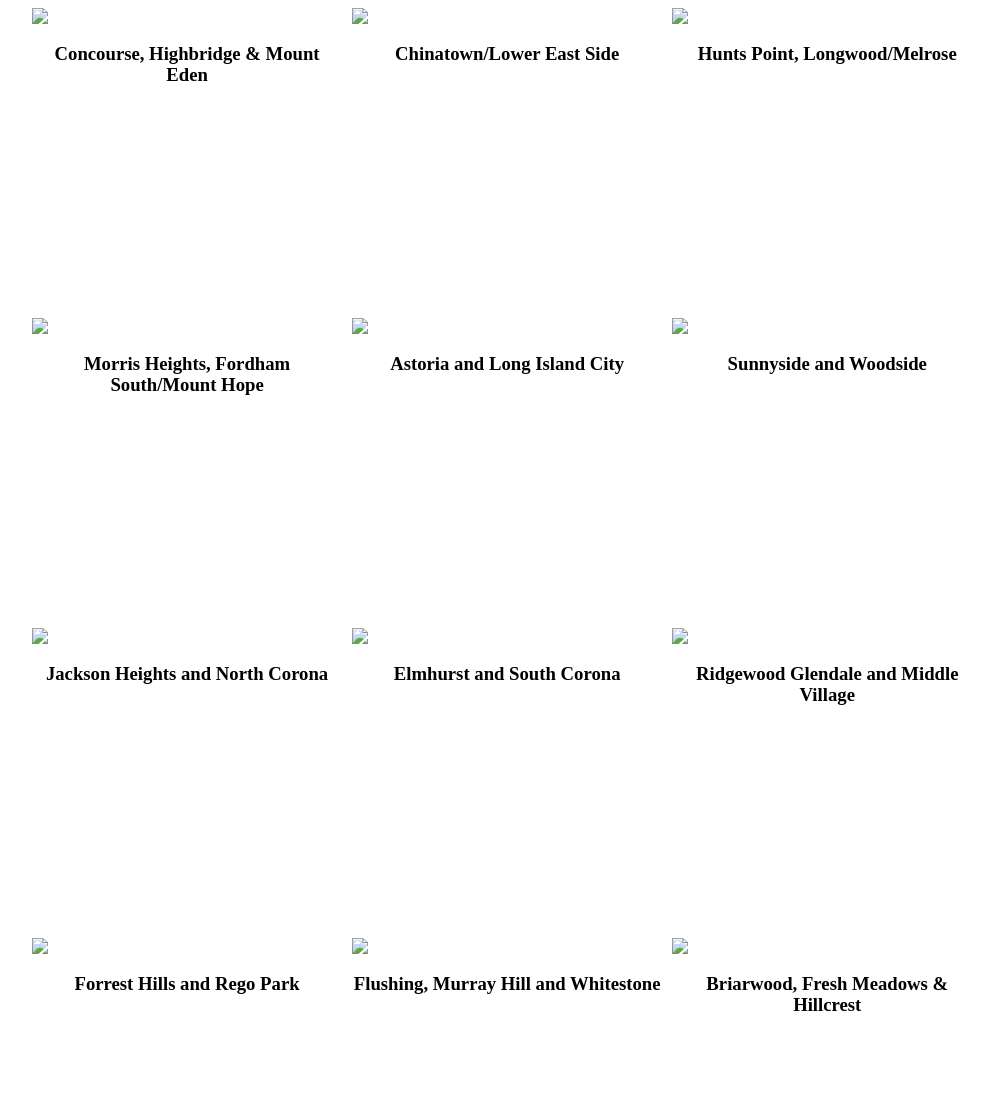
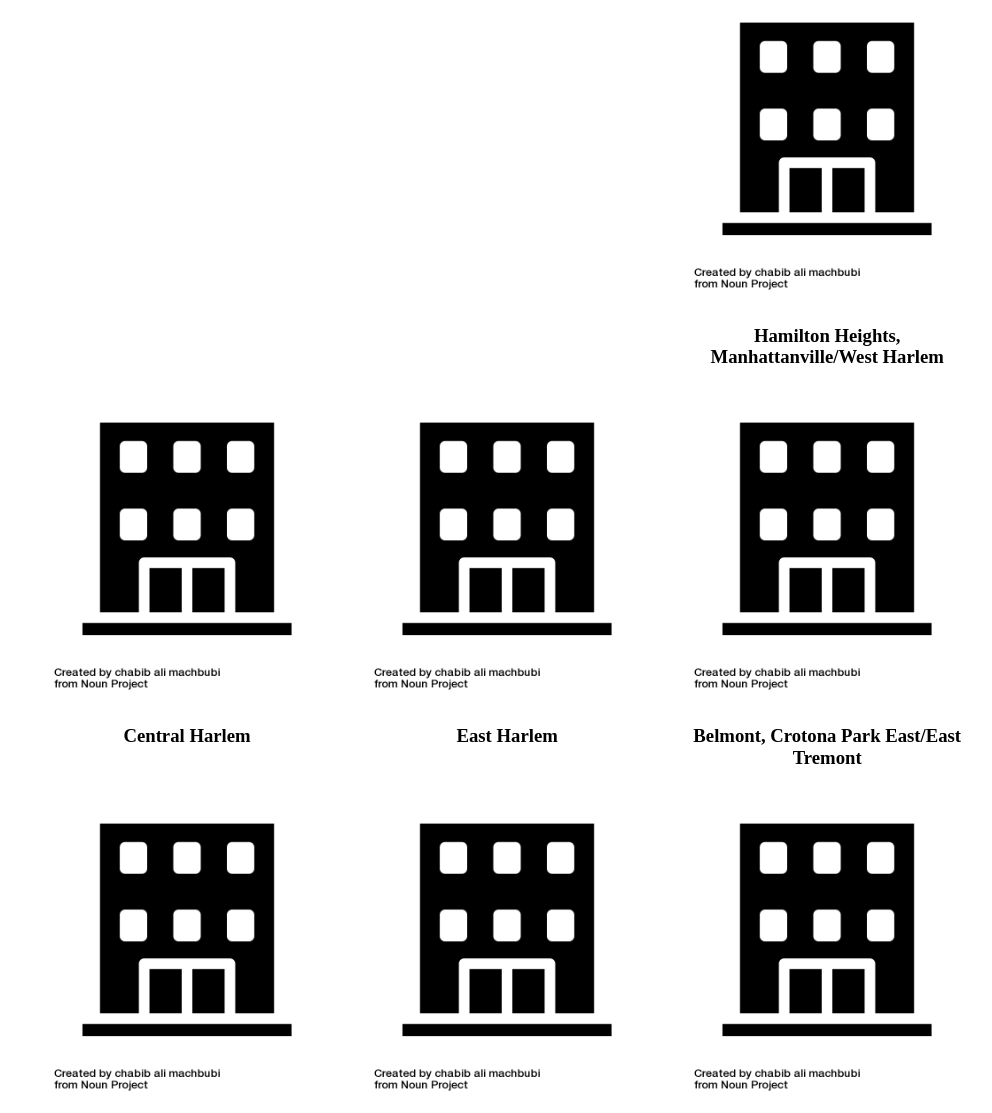
Before and after one commit to SharifPaget/top_filter, a plain HTML site: page index.html in a window 1280 px wide. Shown: the part 1687-2800 px from the top of the page, without its empty margins (128-1120 px from the left). Drawn offline with nearby package versions, Linux system fonts and the light colour scheme.

Commit message:
changed .jpg to .png for placeholderimage

```diff
--- a/index.html
+++ b/index.html
@@ -38,254 +38,254 @@
                 </select>
       </div>
       <div class="item active 15">
-        <img src="img/placeholder.jpg" />
+        <img src="img/placeholder.png" />
         <h3>Murray Hill, Gramercy/Stuyvesant Town</h3>
       </div>
 
       <div class="item active 15">
-        <img src="img/placeholder.jpg" />
+        <img src="img/placeholder.png" />
         <h3>Battery Park City, Greenwich Village/Soho</h3>
       </div>
 
       <div class="item active 15">
-        <img src="img/placeholder.jpg" />
+        <img src="img/placeholder.png" />
         <h3>Upper West Side/West Side</h3>
       </div>
 
       <div class="item active 15">
-        <img src="img/placeholder.jpg" />
+        <img src="img/placeholder.png" />
         <h3>Upper East Side</h3>
       </div>
 
       <div class="item active 15">
-        <img src="img/placeholder.jpg" />
+        <img src="img/placeholder.png" />
         <h3>Riverdale, Fieldston/Kingsbridge</h3>
       </div>
 
       <div class="item active 25">
-        <img src="img/placeholder.jpg" />
+        <img src="img/placeholder.png" />
         <h3>Castle Hill, Clason Point, & Parkchester</h3>
       </div>
 
       <div class="item active 15">
-        <img src="img/placeholder.jpg" />
+        <img src="img/placeholder.png" />
         <h3>Co-op City, Pelham Bay, & Schuylerville</h3>
       </div>
 
       <div class="item active 15">
-        <img src="img/placeholder.jpg" />
+        <img src="img/placeholder.png" />
         <h3>Pelham Parkway, Morris Park, and Laconia</h3>
       </div>
 
       <div class="item active 15">
-        <img src="img/placeholder.jpg" />
+        <img src="img/placeholder.png" />
         <h3>Wakefield, Williamsbridge & Woodlawn</h3>
       </div>
 
       <div class="item active 25">
-        <img src="img/placeholder.jpg" />
+        <img src="img/placeholder.png" />
         <h3>Chelsea, Clinton/Midtown Business</h3>
       </div>
 
       <div class="item active 35">
-        <img src="img/placeholder.jpg" />
+        <img src="img/placeholder.png" />
         <h3>Hamilton Heights, Manhattanville/West Harlem</h3>
       </div>
 
       <div class="item active 35">
-        <img src="img/placeholder.jpg" />
+        <img src="img/placeholder.png" />
         <h3>Central Harlem</h3>
       </div>
 
       <div class="item active 35">
-        <img src="img/placeholder.jpg" />
+        <img src="img/placeholder.png" />
         <h3>East Harlem</h3>
       </div>
 
       <div class="item active 35">
-        <img src="img/placeholder.jpg" />
+        <img src="img/placeholder.png" />
         <h3>Belmont, Crotona Park East/East Tremont</h3>
       </div>
       <div class="item active 35">
-        <img src="img/placeholder.jpg" />
+        <img src="img/placeholder.png" />
         <h3>Bronx CD 7 - Bedford Park, Fordham North & Norwood</h3>
       </div>
       <div class="item active 35">
-        <img src="img/placeholder.jpg" />
+        <img src="img/placeholder.png" />
         <h3>Concourse, Highbridge & Mount Eden</h3>
       </div>
 
       <div class="item active over">
-        <img src="img/placeholder.jpg" />
+        <img src="img/placeholder.png" />
         <h3>Chinatown/Lower East Side</h3>
       </div>
       <div class="item active over">
-        <img src="img/placeholder.jpg" />
+        <img src="img/placeholder.png" />
         <h3>Hunts Point, Longwood/Melrose</h3>
       </div>
       <div class="item active over">
-        <img src="img/placeholder.jpg" />
+        <img src="img/placeholder.png" />
         <h3>Morris Heights, Fordham South/Mount Hope</h3>
       </div>
       <div class="item active 25">
-        <img src="img/placeholder.jpg" />
+        <img src="img/placeholder.png" />
         <h3>Astoria and Long Island City</h3>
       </div>
       <div class="item active 15">
-        <img src="img/placeholder.jpg" />
+        <img src="img/placeholder.png" />
         <h3>Sunnyside and Woodside</h3>
       </div>
       <div class="item active 25">
-        <img src="img/placeholder.jpg" />
+        <img src="img/placeholder.png" />
         <h3>Jackson Heights and North Corona</h3>
       </div>
 
       <div class="item active 25">
-        <img src="img/placeholder.jpg" />
+        <img src="img/placeholder.png" />
         <h3>Elmhurst and South Corona</h3>
       </div>
 
       <div class="item active 15">
-        <img src="img/placeholder.jpg" />
+        <img src="img/placeholder.png" />
         <h3>Ridgewood Glendale and Middle Village</h3>
       </div>
       <div class="item active 25">
-        <img src="img/placeholder.jpg" />
+        <img src="img/placeholder.png" />
         <h3>Forrest Hills and Rego Park</h3>
       </div>
       <div class="item active 25">
-        <img src="img/placeholder.jpg" />
+        <img src="img/placeholder.png" />
         <h3>Flushing, Murray Hill and Whitestone</h3>
       </div>
       <div class="item active 15">
-        <img src="img/placeholder.jpg" />
+        <img src="img/placeholder.png" />
         <h3>Briarwood, Fresh Meadows & Hillcrest</h3>
       </div>
       <div class="item active 15">
-        <img src="img/placeholder.jpg" />
+        <img src="img/placeholder.png" />
         <h3>Richmond Hill and Woodhaven</h3>
       </div>
       <div class="item active 15">
-        <img src="img/placeholder.jpg" />
+        <img src="img/placeholder.png" />
         <h3>Howard Beach and Ozone Park</h3>
       </div>
       <div class="item active 15">
-        <img src="img/placeholder.jpg" />
+        <img src="img/placeholder.png" />
         <h3>Bayside, Douglaston and Little Neck</h3>
       </div>
       <div class="item active 15">
-        <img src="img/placeholder.jpg" />
+        <img src="img/placeholder.png" />
         <h3>Jamaica, Hollis and St. Albans</h3>
       </div>
       <div class="item active 15">
-        <img src="img/placeholder.jpg" />
+        <img src="img/placeholder.png" />
         <h3>Queens Village, Cambria Heights and Rosedale</h3>
       </div>
       <div class="item active 25">
-        <img src="img/placeholder.jpg" />
+        <img src="img/placeholder.png" />
         <h3>The Rockaways, Broad Channel</h3>
       </div>
       <div class="item active 15">
-        <img src="img/placeholder.jpg" />
+        <img src="img/placeholder.png" />
         <h3>Port Richmond, Stapleton and Mariner's Harbor</h3>
       </div>
       <div class="item active 15">
-        <img src="img/placeholder.jpg" />
+        <img src="img/placeholder.png" />
         <h3>New Springville and South Beach</h3>
       </div>
 
       <div class="item active 15">
-        <img src="img/placeholder.jpg" />
+        <img src="img/placeholder.png" />
         <h3>Tottenville, Great Kills and Annadale</h3>
       </div>
 
       <div class="item active 15">
-        <img src="img/placeholder.jpg" />
+        <img src="img/placeholder.png" />
         <h3>Greenpoint & Williamsburg</h3>
       </div>
 
       <div class="item active 25">
-        <img src="img/placeholder.jpg" />
+        <img src="img/placeholder.png" />
         <h3>Brooklyn Heights & Fort Greene</h3>
       </div>
 
       <div class="item active 25">
-        <img src="img/placeholder.jpg" />
+        <img src="img/placeholder.png" />
         <h3>Bedford-Stuyvesant</h3>
       </div>
 
       <div class="item active over">
-        <img src="img/placeholder.jpg" />
+        <img src="img/placeholder.png" />
         <h3>Bushwick</h3>
       </div>
 
       <div class="item active 35">
-        <img src="img/placeholder.jpg" />
+        <img src="img/placeholder.png" />
         <h3>East New York & Starrett City</h3>
       </div>
 
       <div class="item active 25">
-        <img src="img/placeholder.jpg" />
+        <img src="img/placeholder.png" />
         <h3>Park Slope, Carroll Gardens, & Red Hook</h3>
       </div>
 
       <div class="item active 25">
-        <img src="img/placeholder.jpg" />
+        <img src="img/placeholder.png" />
         <h3>Sunset Park & Windsor Terrace</h3>
       </div>
 
       <div class="item active 25">
-        <img src="img/placeholder.jpg" />
+        <img src="img/placeholder.png" />
         <h3>Crown Heights North & Prospect Heights</h3>
       </div>
 
       <div class="item active 25">
-        <img src="img/placeholder.jpg" />
+        <img src="img/placeholder.png" />
         <h3>Crown Heights South, Prospect Lefferts, & Wingate</h3>
       </div>
 
       <div class="item active 15">
-        <img src="img/placeholder.jpg" />
+        <img src="img/placeholder.png" />
         <h3>Bay Ridge & Dyker Heights</h3>
       </div>
 
       <div class="item active 25">
-        <img src="img/placeholder.jpg" />
+        <img src="img/placeholder.png" />
         <h3>Bensonhurst & Bath Beach</h3>
       </div>
 
       <div class="item active 25">
-        <img src="img/placeholder.jpg" />
+        <img src="img/placeholder.png" />
         <h3>Borough Park, Kensington & Ocean Parkway</h3>
       </div>
 
       <div class="item active 35">
-        <img src="img/placeholder.jpg" />
+        <img src="img/placeholder.png" />
         <h3>Brighton Beach & Coney Island</h3>
       </div>
 
       <div class="item active 25">
-        <img src="img/placeholder.jpg" />
+        <img src="img/placeholder.png" />
         <h3>Flatbush & Midwood</h3>
       </div>
 
       <div class="item active 25">
-        <img src="img/placeholder.jpg" />
+        <img src="img/placeholder.png" />
         <h3>Sheepshead Bay, Gerritsen Beach & Homecrest</h3>
       </div>
 
       <div class="item active 25">
-        <img src="img/placeholder.jpg" />
+        <img src="img/placeholder.png" />
         <h3>Brownsville & Ocean Hill</h3>
       </div>
 
       <div class="item active 25">
-        <img src="img/placeholder.jpg" />
+        <img src="img/placeholder.png" />
         <h3>East Flatbush, Farragut & Rugby</h3>
       </div>
 
       <div class="item active 15">
-        <img src="img/placeholder.jpg" />
+        <img src="img/placeholder.png" />
         <h3>Canarsie & Flatlands</h3>
       </div>
 
```
